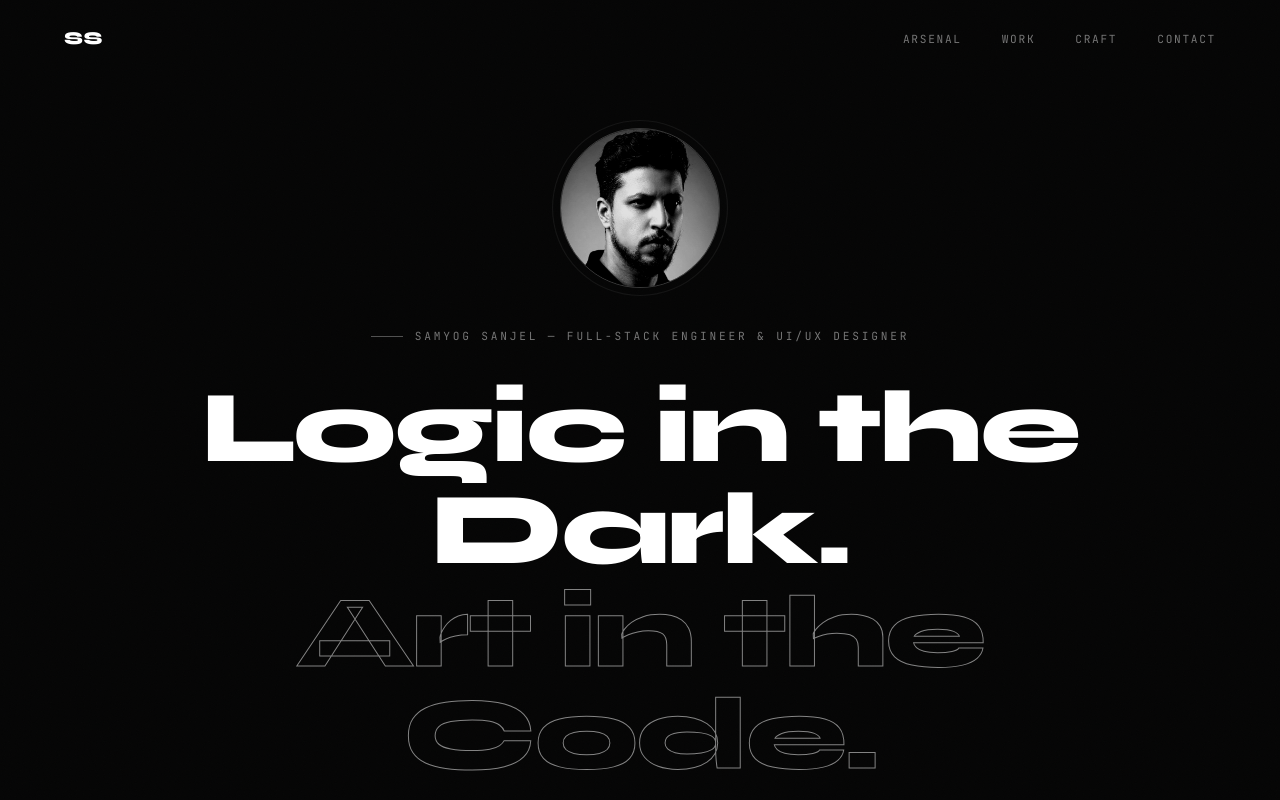
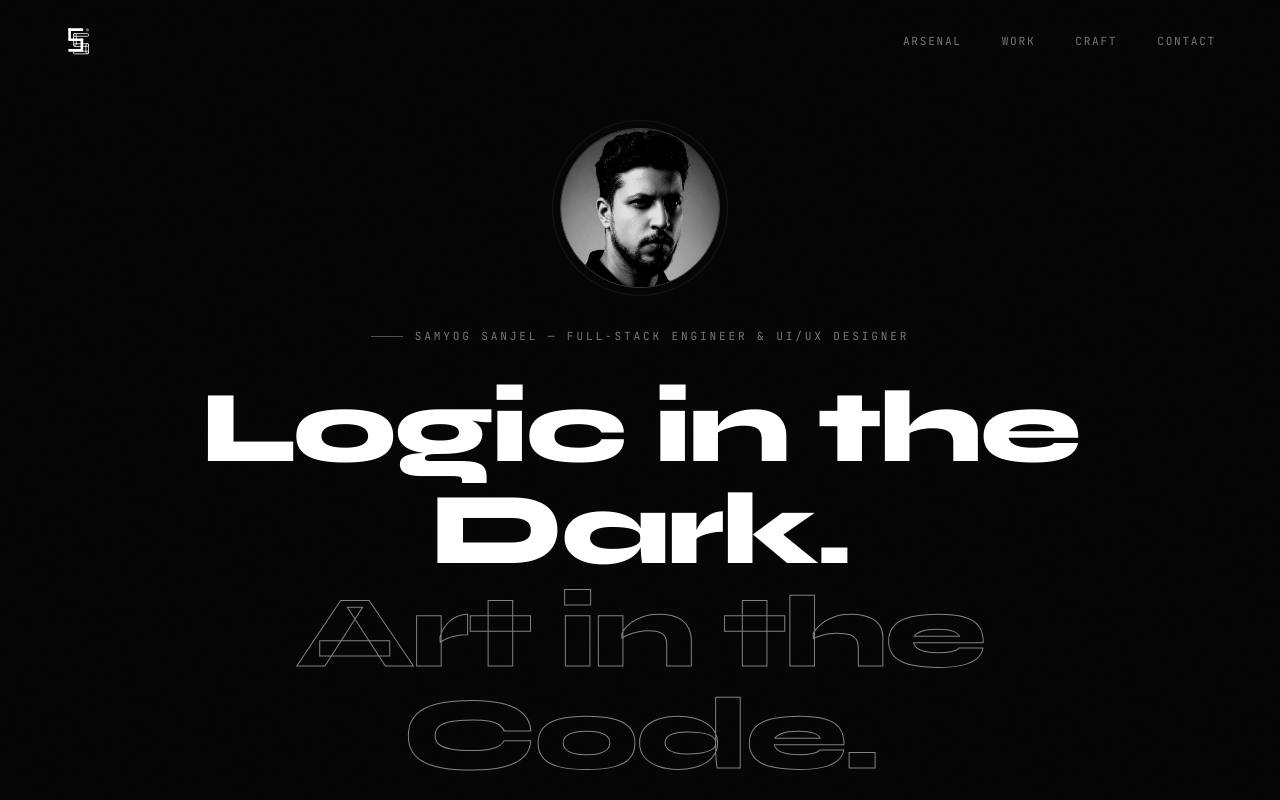
Before and after one commit to samyog1615/samyog-portfolio, a Next.js app: page / in a window 1280 px wide. Shown: the top 800 px of the page. Built offline with nearby package versions, Linux system fonts and the light colour scheme.

Commit message:
add ss logo to nav and footer

```diff
--- a/components/Footer.tsx
+++ b/components/Footer.tsx
@@ -4,7 +4,6 @@ export default function Footer() {
       <p className="text-[0.7rem] text-white/45 tracking-[0.05em]">
         &copy; {new Date().getFullYear()} Samyog Sanjel. All rights reserved.
       </p>
-      <p className="font-syne font-extrabold text-[0.9rem] text-white/20">SS</p>
-    </footer>
+    <img src="/ss-logo.svg" alt="SS" className="w-6 h-6 opacity-20" />    </footer>
   )
 }
--- a/components/Nav.tsx
+++ b/components/Nav.tsx
@@ -27,12 +27,9 @@ export default function Nav() {
           : 'border-b border-transparent'
       }`}
     >
-      <Link
-        href="#"
-        className="font-syne font-extrabold text-lg tracking-wide text-white"
-      >
-        SS
-      </Link>
+      <Link href="#">
+  <img src="/ss-logo.svg" alt="SS" className="w-8 h-8" />
+</Link>
 
       <ul className="hidden md:flex gap-10 list-none">
         {links.map(({ href, label }) => (
```
Also changed, not shown: public/ss-logo.svg (added).
